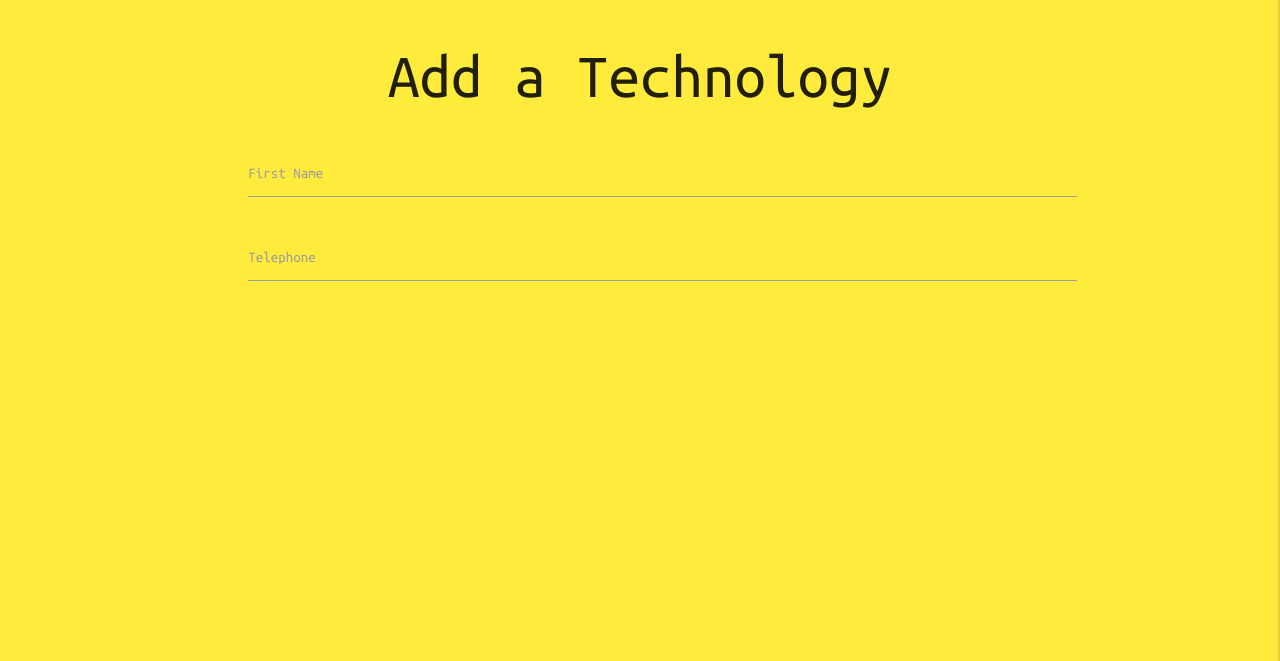
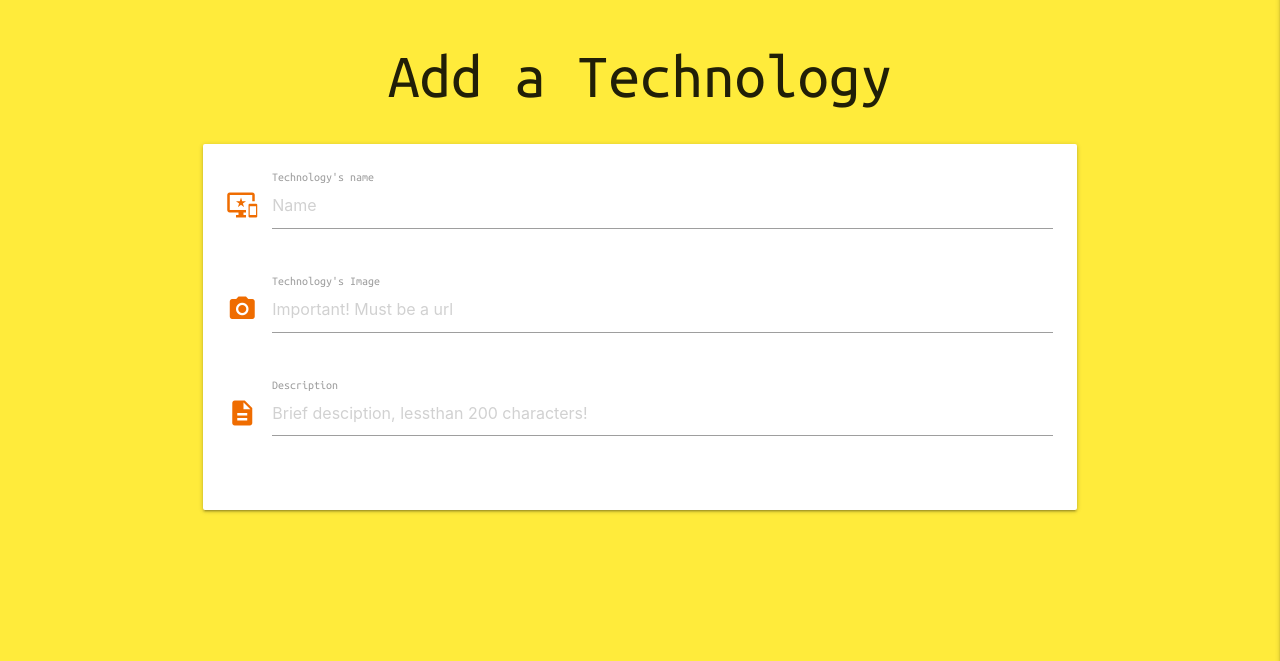
Before and after one commit to ConacBreslin/technostalgia, a Flask app: page /add_technology in a window 1280 px wide. Shown: the part 139-800 px from the top of the page. Run offline with Flask 2, Linux system fonts and the light colour scheme; some libraries are stand-ins or nearby versions.

Commit message:
Add form inputs for adding technologies

```diff
--- a/templates/add_technology.html
+++ b/templates/add_technology.html
@@ -7,16 +7,28 @@
 <!-- Code for form from  https://materializecss.com/ -->
 <div class="row">
     <form class="col s12" method="POST" action="">
-        <div class="row">
-            <div class="input-field col s12">
-                <i class="fas fa-user-circle prefix orange-text text-darken-3"></i>
-                <input id="icon_prefix" type="text" class="validate">
-                <label for="icon_prefix">First Name</label>
+        <div class="card-panel">
+            <div class="row">
+                <div class="input-field col s12">
+                    <i class="material-icons prefix orange-text text-darken-3">important_devices</i>
+                    <input id="technology_name" name="technology_name" maxlength="75" type="text" class="validate" placeholder="Name" required>
+                    <label for="technology_name">Technology's name</label>
+                </div>
             </div>
-            <div class="input-field col s12">
-                <i class="fas fa-phone prefix orange-text text-darken-3"></i>
-                <input id="icon_telephone" type="tel" class="validate">
-                <label for="icon_telephone">Telephone</label>
+            <div class="row">
+                <div class="input-field col s12">
+                    <i class="material-icons prefix orange-text text-darken-3">camera_alt</i>
+                    <input id="technology_image" name="technology_image" type="text" class="validate" placeholder="Important! Must be a url" required>
+                    <label for="technology_image">Technology's Image</label>
+                </div>
+            </div>
+            <div class="row">
+                <div class="input-field col s12">
+                    <i class="material-icons prefix orange-text text-darken-3">description</i>
+                    <textarea id="technology_description" name="technology_description" minlength="5"
+                        maxlength="200" placeholder="Brief desciption, lessthan 200 characters!" class="materialize-textarea validate" required></textarea>
+                    <label for="technology_description">Description</label>
+                </div>
             </div>
         </div>
     </form>
```
